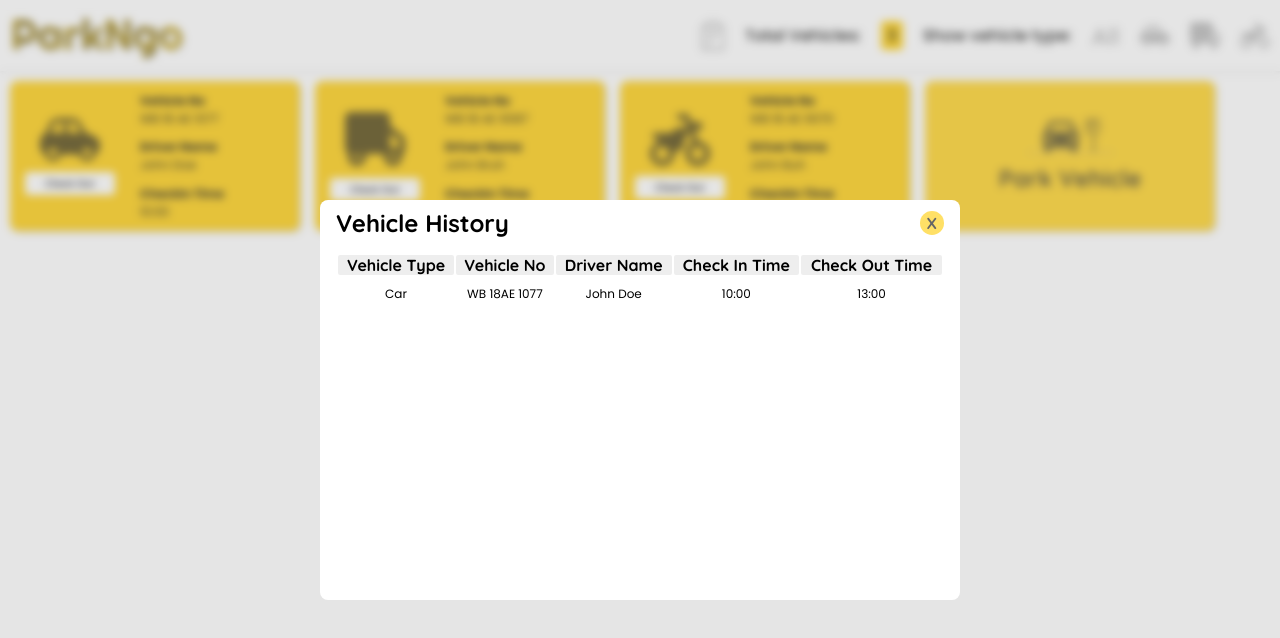
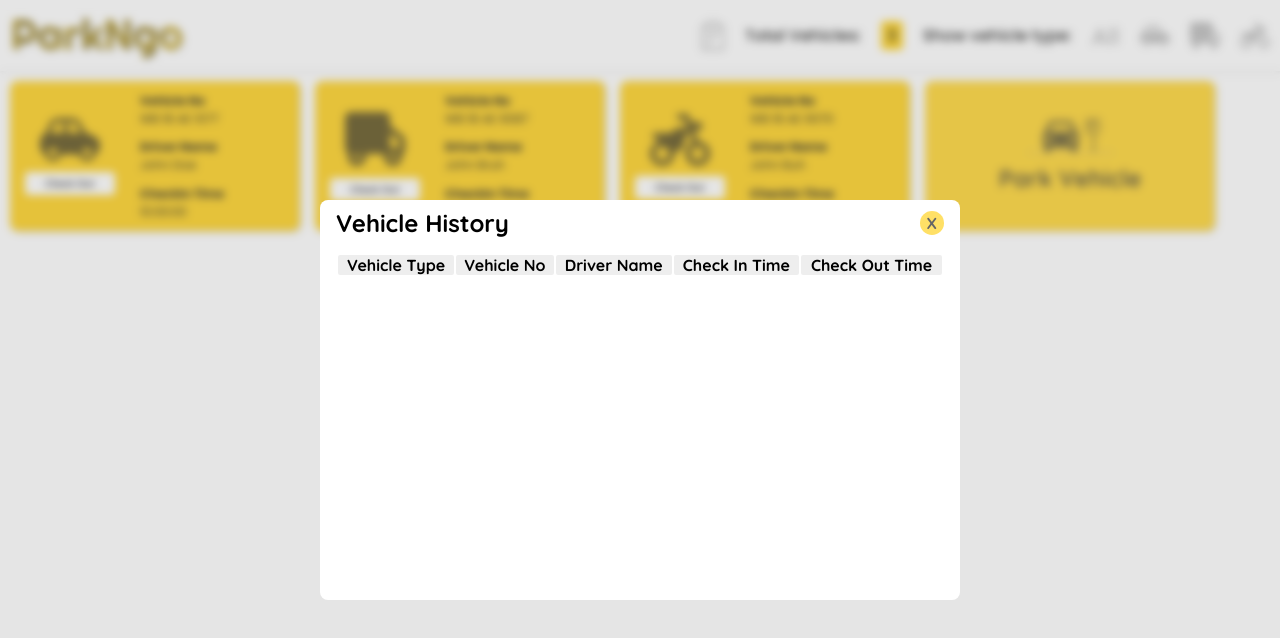
Before and after one commit to nectro/ParkNgo, a React (Create React App) app: page / in a window 1280 px wide. Both pictures are taken after a click on the picture 712 px from the left and 35 px from the top of the page. Shown: the top 638 px of the page. Built offline with nearby package versions, Linux system fonts and the light colour scheme.

Commit message:
add: added the report update function

```diff
--- a/src/App.js
+++ b/src/App.js
@@ -10,24 +10,26 @@ function App() {
   const [showHistory, setShowHistory] = useState(false)
   const [totalVehicles, setTotalVehicles] = useState(0)
 
+  const [report, setReport] = useState([])
+
   const [vehicleList, setVehicleList] = useState([
     {
         vehicleType:'car',
         vehicleNo:'WB 18 AE 1077',
         driverName:'John Doe',
-        checkInTime:'10:00'
+        checkInTime:'10:00:00'
     },
     {
         vehicleType:'truck',
         vehicleNo:'WB 18 AE 9087',
         driverName:'John Bruh',
-        checkInTime:'10:30'
+        checkInTime:'10:30:00'
     },
     {
         vehicleType:'bike',
         vehicleNo:'WB 18 AE 9070',
         driverName:'John Buh',
-        checkInTime:'10:50'
+        checkInTime:'10:50:00'
     },
   ])
 
@@ -37,7 +39,7 @@ function App() {
 
   const checkInVehicle = (vehicleNumber,driverName,vehicleType)=>{
     const date = new Date()
-    const checkInTime = date.getHours()+':'+date.getMinutes();
+    const checkInTime = date.getHours()+':'+date.getMinutes()+':'+date.getSeconds();
 
     const newData = {
       vehicleNo:vehicleNumber,
@@ -50,19 +52,24 @@ function App() {
     setShowModal(false)
   }
 
-  const checkOutVehicle = (vehicleNumber,checkInTime)=>{
+  const checkOutVehicle = (vehicleNumber)=>{
     const date = new Date()
-    const checkOutTime = date.getHours()+':'+date.getMinutes();
+    const checkOutTime = date.getHours()+':'+date.getMinutes()+':'+date.getSeconds();
 
     let tempList = [];
+    let checkedOutVehicle = {};
     vehicleList.forEach(vehicle => {
       if(vehicle.vehicleNo !== vehicleNumber){
         tempList.push(vehicle);
+      }else{
+        checkedOutVehicle = vehicle;
       }
     })
 
+    console.log([...report, {...checkedOutVehicle,checkOutTime}])
+    setReport([...report, {...checkedOutVehicle,checkOutTime}])
     setVehicleList(tempList)
-    alert(`Vehicle Checked Out:-\nvehicle number: ${vehicleNumber}\nchecked In: ${checkInTime}\nchecked Out: ${checkOutTime}\n(data saved in report)`)
+    alert(`Vehicle Checked Out:-\nvehicle number: ${vehicleNumber}\nchecked In: ${checkedOutVehicle.checkInTime}\nchecked Out: ${checkOutTime}\n(data saved in report)`)
   }
 
 
@@ -71,7 +78,10 @@ function App() {
     <div className="App">
         {
           showHistory &&
-          <HistoryModalComponent setShowHistory={setShowHistory} />
+          <HistoryModalComponent
+            setShowHistory={setShowHistory}
+            report={report}
+          />
         }
         {
           showModal &&
--- a/src/component/historyModal/historyModal.component.js
+++ b/src/component/historyModal/historyModal.component.js
@@ -5,7 +5,7 @@ import car from '../../assets/icons/car.svg'
 import truck from '../../assets/icons/truck.svg'
 import bike from '../../assets/icons/bike.svg'
 
-function HistoryModalComponent({setShowHistory}) {
+function HistoryModalComponent({report,setShowHistory}) {
     return (
         <div className={classes.majorContainer}>
             <div className={classes.formCtn}>
@@ -23,23 +23,28 @@ function HistoryModalComponent({setShowHistory}) {
                                 <th>Check In Time</th>
                                 <th>Check Out Time</th>
                             </tr>
-                            <tr>
+                            {
+                                report &&
+                                report.map( (r,index)=>
+                                    <tr key={index}>
                                         <td>
-                                    Car
+                                            {r.vehicleType}
                                         </td>
                                         <td>
-                                    WB 18AE 1077
+                                            {r.vehicleNo}
                                         </td>
                                         <td>
-                                    John Doe
+                                            {r.driverName}
                                         </td>
                                         <td>
-                                    10:00
+                                            {r.checkInTime}
                                         </td>
                                         <td>
-                                    13:00
+                                            {r.checkOutTime}
                                         </td>
                                     </tr>
+                                 )
+                            }
                         </tbody>
                     </table>
                 </div>
--- a/src/component/vehicleToken/vehicleToken.component.js
+++ b/src/component/vehicleToken/vehicleToken.component.js
@@ -10,7 +10,7 @@ const VehicleTokenComponent = ({checkOutVehicle,vehicleType,vehicleNo,driverName
         <div className={classes.VehicleCard}>
             <div className={classes.type}>
                 <img src={vehicleType==='car'?car:vehicleType==='truck'?truck:bike} />
-                <button onClick={()=>checkOutVehicle(vehicleNo,checkInTime)}>Check Out</button>
+                <button onClick={()=>checkOutVehicle(vehicleNo)}>Check Out</button>
             </div>
             <div className={classes.details}>
                 <p><b>Vehicle No</b><br/> {vehicleNo}</p>
```
Lines whose indentation alone changed are shown as unchanged.
